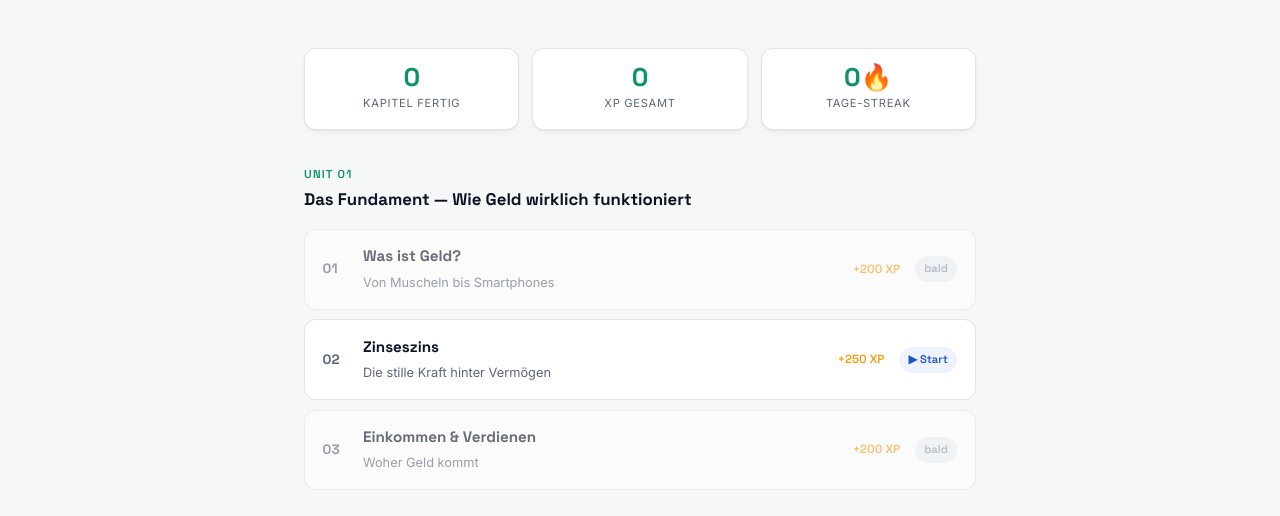
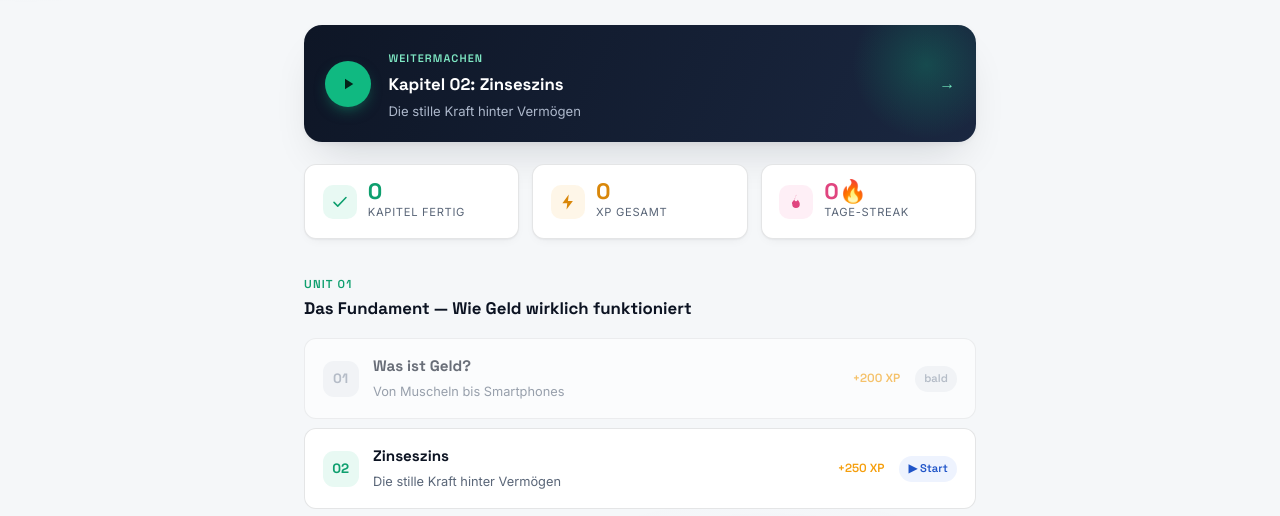
Before and after one commit to aixlogic/Fintro, a plain HTML site: page learn-v2.html in a window 1280 px wide. Shown: the part 208-724 px from the top of the page. Drawn offline with nearby package versions, Linux system fonts and the light colour scheme.

Commit message:
v2: more personality on home (unit colors, continue card, ambient bg, motion)
- per-unit accent colors (green/blue/violet/amber/pink) on chapter numbers + unit labels
- dark gradient 'Weitermachen' card as a focal point
- icon + colored stat cards (dashboard feel)
- ambient radial-glow background, reveal-on-load motion
- keeps it clean but less flat/boring

Co-Authored-By: Claude Opus 4.8 <noreply@anthropic.com>

```diff
--- a/assets/design.css
+++ b/assets/design.css
@@ -218,5 +218,59 @@ input[type=range]::-moz-range-thumb{width:19px;height:19px;border-radius:50%;bac
 .tab-panel{display:none}
 .tab-panel.active{display:block;animation:fade .3s var(--ease)}
 
-@media(max-width:560px){.two,.ctrls{grid-template-columns:1fr}.stats-row{grid-template-columns:1fr 1fr}}
+/* ═══ v2 Persönlichkeits-Ebene (mehr Leben, ohne Unruhe) ═══ */
+/* Unit-Farben */
+:root{
+  --u1:#0e9f6e; --u1s:#10b98118; --u2:#2f6df0; --u2s:#2f6df014;
+  --u3:#7c5cff; --u3s:#7c5cff16; --u4:#d9870a; --u4s:#f59e0b18; --u5:#e0457f; --u5s:#ec489916;
+}
+/* Ambient-Hintergrund (lebendig statt flach) */
+body::before{content:"";position:fixed;inset:0;z-index:-1;pointer-events:none;
+  background:radial-gradient(42% 30% at 94% -6%, #10b98112, transparent 60%),
+             radial-gradient(38% 28% at 2% 10%, #2f6df00e, transparent 60%),
+             radial-gradient(40% 34% at 60% 108%, #7c5cff0c, transparent 60%);}
+
+/* Reveal-Motion */
+.rev{opacity:0;transform:translateY(14px);animation:revup .6s var(--ease) forwards}
+@keyframes revup{to{opacity:1;transform:none}}
+.rev.d1{animation-delay:.04s}.rev.d2{animation-delay:.12s}.rev.d3{animation-delay:.2s}.rev.d4{animation-delay:.28s}
+
+/* "Weitermachen"-Karte — dunkler Hingucker */
+.continue{display:flex;align-items:center;gap:1.1rem;background:linear-gradient(115deg,#0e1626,#1a2740);color:#fff;border-radius:var(--r-lg);padding:1.15rem 1.3rem;box-shadow:var(--sh);cursor:pointer;border:none;width:100%;text-align:left;font:inherit;transition:transform .18s var(--ease),box-shadow .2s;position:relative;overflow:hidden}
+.continue::after{content:"";position:absolute;right:-30px;top:-40px;width:160px;height:160px;background:radial-gradient(circle,#10b98140,transparent 65%)}
+.continue:hover{transform:translateY(-3px);box-shadow:var(--sh-lg)}
+.continue .play{width:46px;height:46px;border-radius:50%;background:var(--green);color:#04231a;display:flex;align-items:center;justify-content:center;flex-shrink:0;box-shadow:0 6px 16px -6px #10b981aa}
+.continue .ct{flex:1;position:relative}
+.continue .ct .k{font-family:var(--font-display);font-size:.68rem;font-weight:600;letter-spacing:.1em;text-transform:uppercase;color:#7fe9c4}
+.continue .ct b{font-family:var(--font-display);font-weight:700;font-size:1.05rem;display:block;margin-top:.1rem}
+.continue .ct span{font-size:.82rem;color:#aeb9cc}
+.continue .arrow{font-family:var(--font-display);font-weight:700;color:#7fe9c4;position:relative}
+
+/* Stat-Karten dynamischer */
+.stat-card{display:flex;align-items:center;gap:.7rem;text-align:left;position:relative;overflow:hidden}
+.stat-card .ic{width:34px;height:34px;border-radius:10px;display:flex;align-items:center;justify-content:center;flex-shrink:0}
+.stat-card .ic svg{width:18px;height:18px}
+.stat-card .tx{display:flex;flex-direction:column}
+.stat-card .v{font-size:1.4rem;text-align:left}
+.stat-card .l{margin-top:.05rem}
+.stat-card.c1 .ic{background:var(--u1s);color:var(--u1)} .stat-card.c1 .v{color:var(--u1)}
+.stat-card.c2 .ic{background:var(--u4s);color:var(--u4)} .stat-card.c2 .v{color:var(--u4)}
+.stat-card.c3 .ic{background:var(--u5s);color:var(--u5)} .stat-card.c3 .v{color:var(--u5)}
+
+/* Kapitelzeile: farbige Nummer pro Unit + Akzent beim Hover */
+.chapter-row{position:relative}
+.chapter-row::before{content:"";position:absolute;left:0;top:10px;bottom:10px;width:3px;border-radius:3px;background:transparent;transition:background .2s}
+.chapter-row:hover::before{background:var(--rc,var(--green))}
+.chapter-row .num{width:36px;height:36px;border-radius:11px;display:flex;align-items:center;justify-content:center;min-width:36px;background:var(--soft);color:var(--muted)}
+.chapter-row[data-u="1"]{--rc:var(--u1)} .chapter-row[data-u="1"] .num{background:var(--u1s);color:var(--u1)}
+.chapter-row[data-u="2"]{--rc:var(--u2)} .chapter-row[data-u="2"] .num{background:var(--u2s);color:var(--u2)}
+.chapter-row[data-u="3"]{--rc:var(--u3)} .chapter-row[data-u="3"] .num{background:var(--u3s);color:var(--u3)}
+.chapter-row[data-u="4"]{--rc:var(--u4)} .chapter-row[data-u="4"] .num{background:var(--u4s);color:var(--u4)}
+.chapter-row[data-u="5"]{--rc:var(--u5)} .chapter-row[data-u="5"] .num{background:var(--u5s);color:var(--u5)}
+.chapter-row.locked .num{background:var(--soft);color:var(--faint)}
+/* Unit-Label farbig */
+.unit-block[data-u="1"] .unit-label{color:var(--u1)} .unit-block[data-u="2"] .unit-label{color:var(--u2)}
+.unit-block[data-u="3"] .unit-label{color:var(--u3)} .unit-block[data-u="4"] .unit-label{color:var(--u4)} .unit-block[data-u="5"] .unit-label{color:var(--u5)}
+
+@media(max-width:560px){.two,.ctrls{grid-template-columns:1fr}.stats-row{grid-template-columns:1fr}}
 @media(max-width:760px){.nav .links a:not(.btn){display:none}}
--- a/learn-v2.html
+++ b/learn-v2.html
@@ -32,16 +32,17 @@
 
 <!-- HOME -->
 <main class="app screen active" id="home-screen">
-  <div class="home-hero">
+  <div class="home-hero rev d1">
     <h1>Willkommen zurück.</h1>
     <p>Echte Finanzen, Schritt für Schritt. Mach da weiter, wo du aufgehört hast.</p>
   </div>
-  <div class="stats-row">
-    <div class="stat-card"><span class="v" id="st-done">0</span><span class="l">Kapitel fertig</span></div>
-    <div class="stat-card"><span class="v" id="st-xp">0</span><span class="l">XP gesamt</span></div>
-    <div class="stat-card"><span class="v" id="st-streak">0🔥</span><span class="l">Tage-Streak</span></div>
+  <div id="continue" class="rev d2"></div>
+  <div class="stats-row rev d3">
+    <div class="stat-card c1"><div class="ic"><svg viewBox="0 0 24 24" fill="none" stroke="currentColor" stroke-width="2" stroke-linecap="round" stroke-linejoin="round"><path d="M4 12.5l5 5L20 6"/></svg></div><div class="tx"><span class="v" id="st-done">0</span><span class="l">Kapitel fertig</span></div></div>
+    <div class="stat-card c2"><div class="ic"><svg viewBox="0 0 24 24" fill="currentColor"><path d="M13 2L4.5 13.5H11l-1 8.5 8.5-11.5H12z"/></svg></div><div class="tx"><span class="v" id="st-xp">0</span><span class="l">XP gesamt</span></div></div>
+    <div class="stat-card c3"><div class="ic"><svg viewBox="0 0 24 24" fill="currentColor"><path d="M12 2c1.2 3-2 4.2-2 7a2 2 0 104 0c2 1.8 3 3.8 3 6a5 5 0 11-10 0C5 11 12 10 12 2z"/></svg></div><div class="tx"><span class="v" id="st-streak">0🔥</span><span class="l">Tage-Streak</span></div></div>
   </div>
-  <div id="units"></div>
+  <div id="units" class="rev d4"></div>
 </main>
 
 <!-- KAPITEL -->
@@ -169,15 +170,28 @@ function renderHome(){
   el("st-done").textContent = state.completedChapters.length;
   el("st-xp").textContent = state.xp.toLocaleString("de-CH");
   el("st-streak").textContent = currentStreak()+"🔥";
+  // "Weitermachen"-Karte: nächstes startbares, noch nicht fertiges Kapitel
+  const next = Object.keys(CHAPTERS).map(Number).sort((a,b)=>a-b).find(id=>!state.completedChapters.includes(id));
+  const cont = el("continue");
+  if(next){
+    const m=META[next];
+    cont.style.display="";
+    cont.innerHTML = `<button class="continue" data-open="${next}">
+      <span class="play"><svg viewBox="0 0 24 24" width="18" height="18" fill="currentColor"><path d="M8 5v14l11-7z"/></svg></span>
+      <span class="ct"><span class="k">Weitermachen</span><b>Kapitel ${String(next).padStart(2,"0")}: ${m.t}</b><span>${m.s}</span></span>
+      <span class="arrow">→</span></button>`;
+    cont.querySelector("[data-open]").onclick=()=>openChapter(next);
+  } else { cont.style.display="none"; }
+  // Units mit Farb-Kodierung
   el("units").innerHTML = UNITS.map(u=>`
-    <div class="unit-block">
+    <div class="unit-block" data-u="${u.n}">
       <div class="unit-label">Unit ${String(u.n).padStart(2,"0")}</div>
       <div class="unit-name">${u.name}</div>
       ${u.ch.map(id=>{
         const m=META[id], done=state.completedChapters.includes(id), ready=!!CHAPTERS[id];
         const badge = done?'<span class="ch-badge done">✓ Fertig</span>' : ready?'<span class="ch-badge start">▶ Start</span>' : '<span class="ch-badge soon">bald</span>';
-        return `<button class="chapter-row ${ready?'':'locked'}" ${ready?`data-open="${id}"`:'disabled'}>
-          <span class="num">${String(id).padStart(2,"0")}</span>
+        return `<button class="chapter-row ${ready?'':'locked'}" data-u="${u.n}" ${ready?`data-open="${id}"`:'disabled'}>
+          <span class="num">${done?'✓':String(id).padStart(2,"0")}</span>
           <span class="info"><b>${m.t}</b><span>${m.s}</span></span>
           <span class="xp">+${m.xp} XP</span>${badge}
         </button>`;
```
